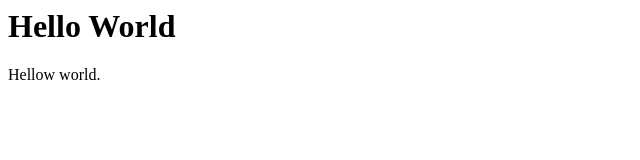
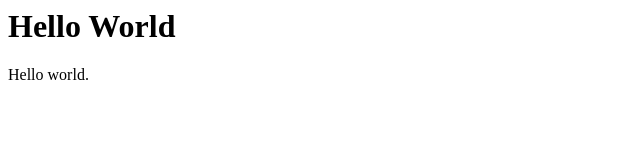
Before and after one commit to Beamryan/350TermProject, a plain HTML site: page docs/index.html in a window 1280 px wide. Shown: the full height of the page, 0-640 px from the left. Drawn offline with Linux system fonts and the light colour scheme.

Commit message:
Update index.html

```diff
--- a/docs/index.html
+++ b/docs/index.html
@@ -3,7 +3,7 @@
 <body>
 
 <h1>Hello World</h1>
-<p>Hellow world.</p>
+<p>Hello world.</p>
 
 </body>
 </html>
```
